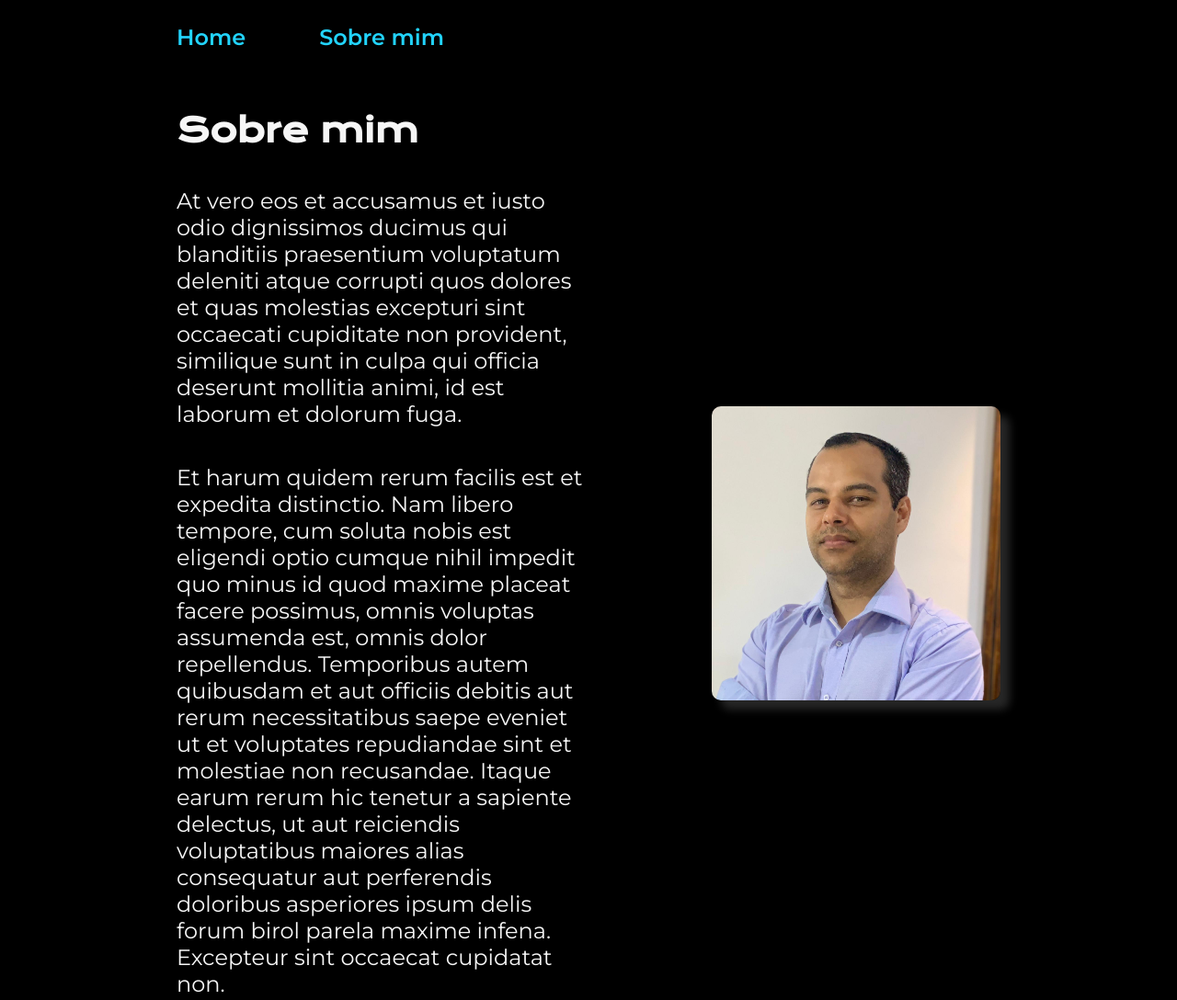
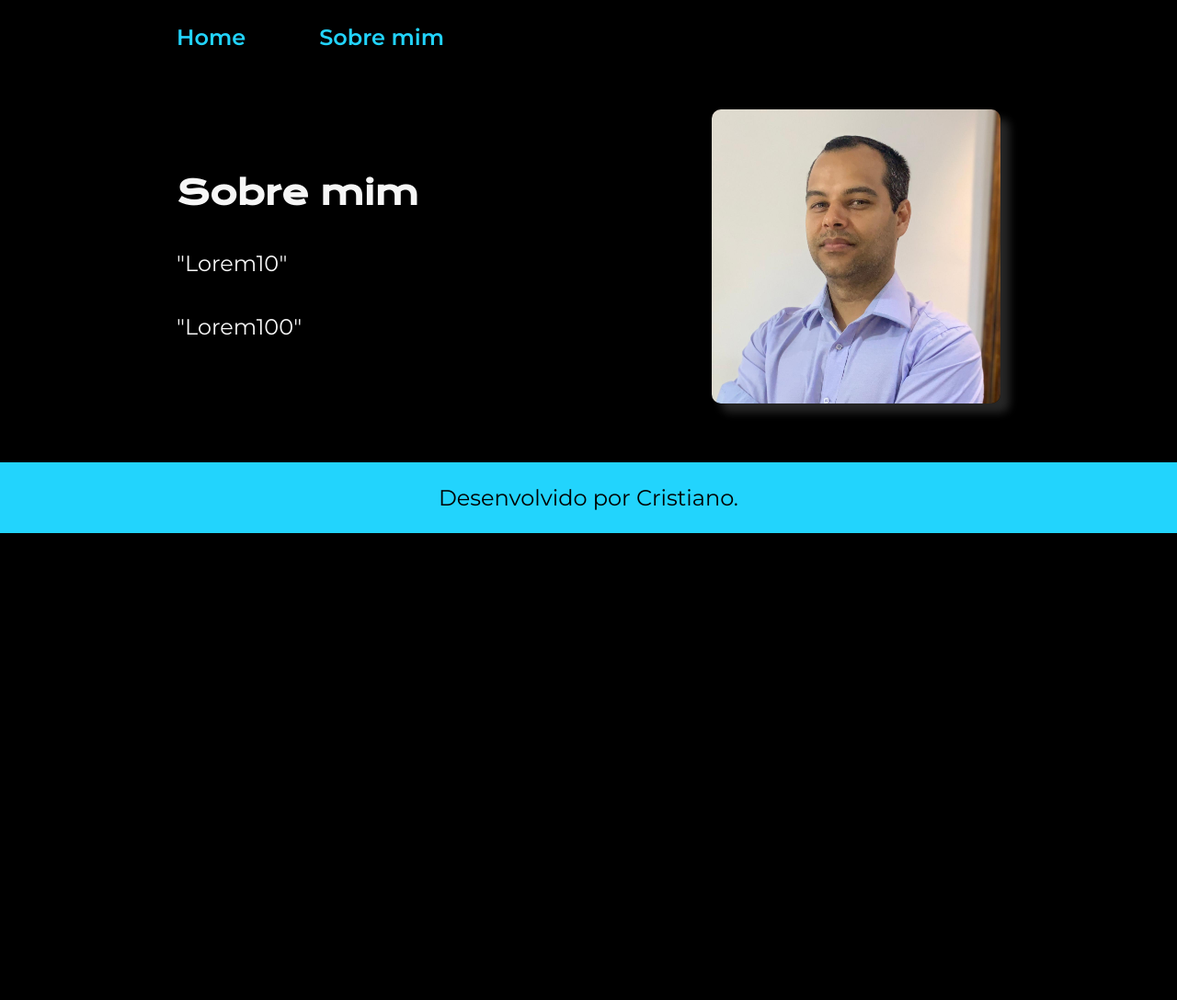
Before and after one commit to CristianoRodr/Website, a plain HTML site: page about.html in a window 1280 px wide. Shown: the top 1088 px of the page at 92% size. After the commit the page ends 800 px from the top, so only its background shows below. Drawn offline with nearby package versions, Linux system fonts and the light colour scheme.

Commit message:
feat: :art: ajustando o texto

```diff
--- a/about.html
+++ b/about.html
@@ -20,18 +20,10 @@
     <main class="apresentacao">
         <section class="apresentacao__conteudo">
             <h1 class="apresentacao__conteudo__titulo">Sobre mim</h1>
-            <p class="apresentacao__conteudo__texto">At vero eos et accusamus et iusto odio dignissimos ducimus qui blanditiis praesentium voluptatum deleniti
-                atque corrupti quos dolores et quas molestias excepturi sint occaecati cupiditate non provident,
-                similique sunt in culpa qui officia deserunt mollitia animi, id est laborum et dolorum fuga.
+            <p class="apresentacao__conteudo__texto"> "Lorem10"
             </p>
             <p class="apresentacao__conteudo__texto">
-                Et harum quidem rerum facilis est et expedita distinctio. Nam libero tempore, cum soluta nobis est
-                eligendi optio cumque nihil impedit quo minus id quod maxime placeat facere possimus, omnis voluptas
-                assumenda est, omnis dolor repellendus. Temporibus autem quibusdam et aut officiis debitis aut rerum
-                necessitatibus saepe eveniet ut et voluptates repudiandae sint et molestiae non recusandae. Itaque earum
-                rerum hic tenetur a sapiente delectus, ut aut reiciendis voluptatibus maiores alias consequatur aut
-                perferendis doloribus asperiores ipsum delis forum birol parela maxime infena. Excepteur sint occaecat
-                cupidatat non.</p>
+                "Lorem100"</p>
         </section>
         <img class="apresentacao__imagem" src="./assets/Cristiano.jpeg" alt="Foto de Cristiano">
     </main>
```
